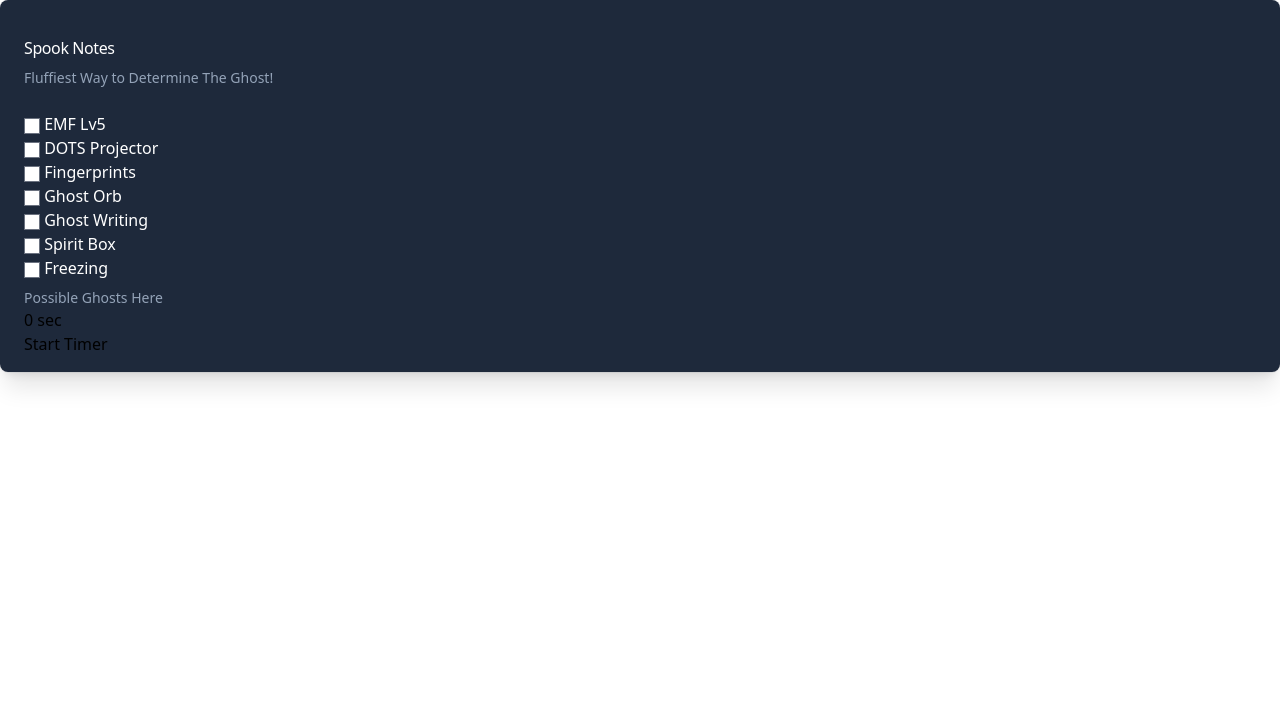
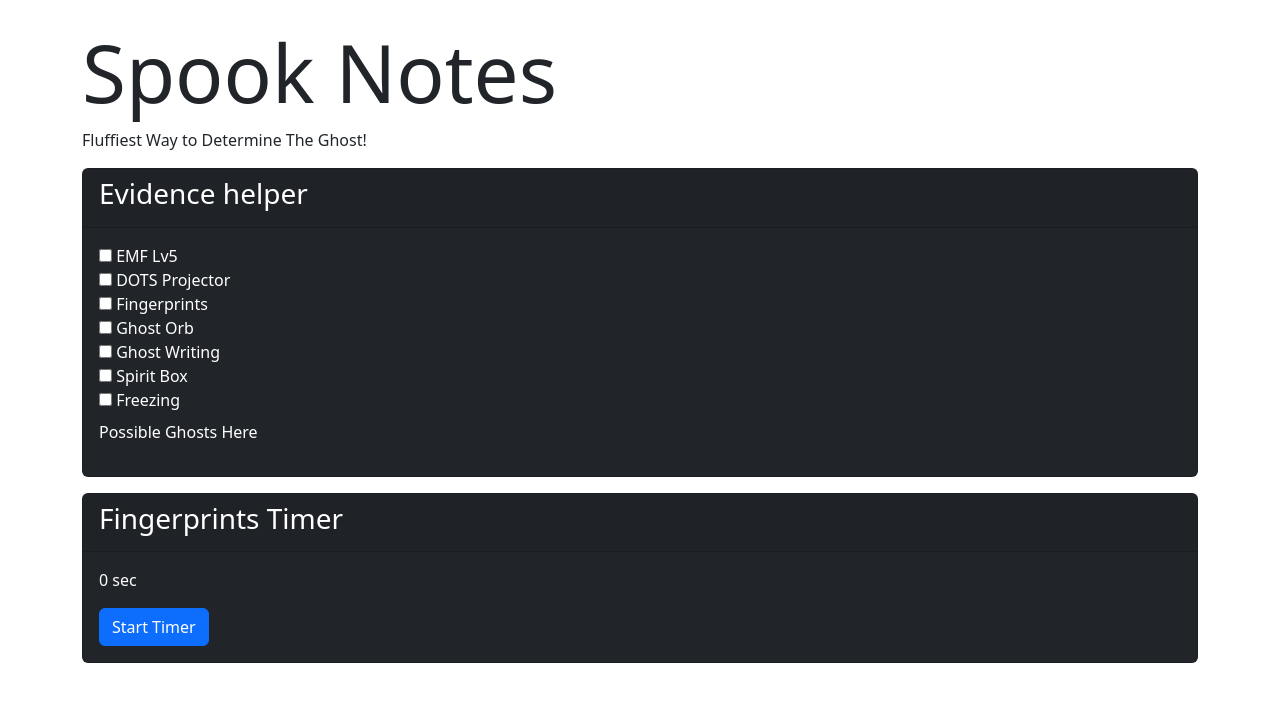
Before and after one commit to instafluff/SpookNotes, a website: page index.html in a window 1280 px wide. Drawn offline with nearby package versions, Linux system fonts and the light colour scheme.

Commit message:
Switch to Bootstrap

```diff
--- a/index.html
+++ b/index.html
@@ -3,20 +3,19 @@
 <head>
     <meta charset="UTF-8">
     <meta name="viewport" content="width=device-width, initial-scale=1.0">
-    <script src="https://cdn.tailwindcss.com?plugins=forms,typography,aspect-ratio,line-clamp"></script>
-    <script>
-        tailwind.config = {
-            darkMode: "class",
-        };
-    </script>
+    <link href="https://cdn.jsdelivr.net/npm/bootstrap@5.2.0-beta1/dist/css/bootstrap.min.css" rel="stylesheet" integrity="sha384-0evHe/X+R7YkIZDRvuzKMRqM+OrBnVFBL6DOitfPri4tjfHxaWutUpFmBp4vmVor" crossorigin="anonymous">
 </head>
 <body>
-    <div class="bg-white dark:bg-slate-800 rounded-lg px-6 py-4 ring-1 ring-slate-900/5 shadow-xl">
-        <h3 class="text-slate-900 dark:text-white mt-5 text-base font-medium tracking-tight">Spook Notes</h3>
-        <p class="text-slate-500 dark:text-slate-400 mt-2 text-sm">
-            Fluffiest Way to Determine The Ghost!
-        </p>
-        <br/>
+    <div class="container">
+        <!-- Title of the page  -->
+        <h1 class="display-1 mt-4">Spook Notes</h1>
+        <p class=""> Fluffiest Way to Determine The Ghost! </p>
+        <!-- Ghost finding card  -->
+        <div class="card text-bg-dark mt-3">
+            <div class="card-header">
+                <h3 class="card-title">Evidence helper</h3>
+            </div>
+            <div class="card-body">
                 <input type="checkbox" id="ev_emf" name="ev_emf" value="EMF Lv" onclick="updateGhosts()">
                 <label id="ev_emf_label" for="ev_emf" class="dark:text-white"> EMF Lv5</label><br>
                 <input type="checkbox" id="ev_dots" name="ev_dots" value="DOTS Projector" onclick="updateGhosts()">
@@ -34,8 +33,20 @@
                 <p id="status-text" class="text-slate-500 dark:text-slate-400 mt-2 text-sm">
                     Possible Ghosts Here
                 </p>
+
+            </div>
+        </div>
+        <!-- Fingerprints timer card -->
+        <div class="card text-bg-dark mt-3">
+            <div class="card-header">
+                <h3 class="card-title">Fingerprints Timer</h3>
+            </div>
+            <div class="card-body">
                 <p id="timer-text">0 sec</p>
                 <button  id="timerButton" class="btn btn-primary" onclick="startTimer()">Start Timer</button>
+            </div>
+        </div>
+
     </div>
     <script>
         const evidences = [ "ev_emf", "ev_dots", "ev_fing", "ev_orb", "ev_write", "ev_spirit", "ev_freeze" ];
@@ -278,5 +289,7 @@
           }
         }
     </script>
+    <script src="https://cdn.jsdelivr.net/npm/bootstrap@5.2.0-beta1/dist/js/bootstrap.bundle.min.js" integrity="sha384-pprn3073KE6tl6bjs2QrFaJGz5/SUsLqktiwsUTF55Jfv3qYSDhgCecCxMW52nD2" crossorigin="anonymous"></script>
+
 </body>
 </html>
```
Lines whose indentation alone changed are shown as unchanged.
